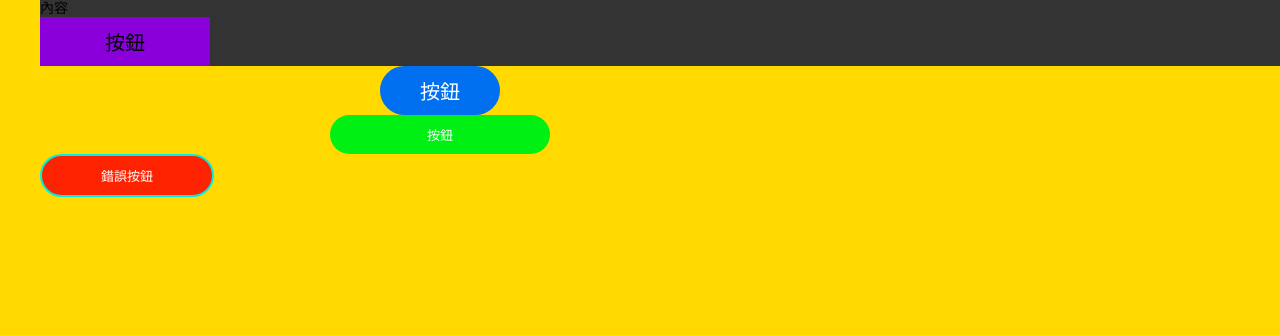
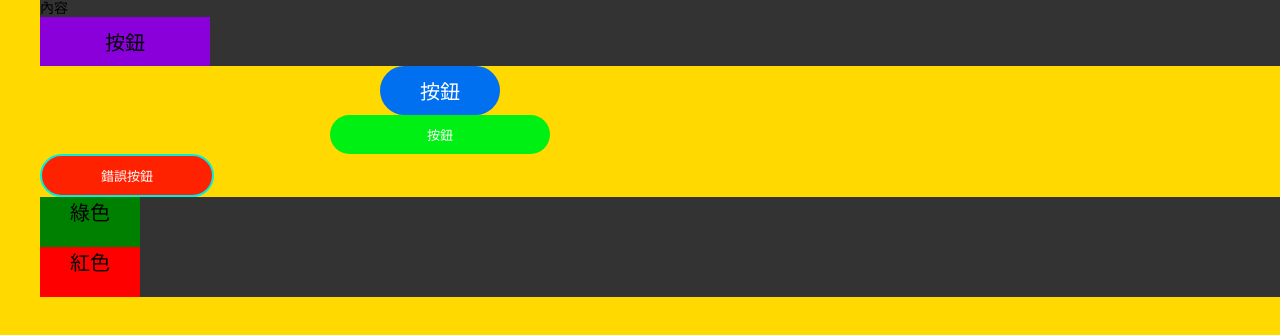
Before and after one commit to sexfat/ed102, a website: page sass.html in a window 1280 px wide. Shown: the part 145-480 px from the top of the page. Drawn offline with Linux system fonts and the light colour scheme.

Commit message:
add 繼承

```diff
--- a/_sassExtend.scss
+++ b/_sassExtend.scss
@@ -1,6 +1,3 @@
-
-
-
 
 //佔位符號
 %rect {
@@ -21,7 +18,6 @@
 //     text-align: center;
 //     background-color: #333;
 // }
-
 .green {
     background-color: green;
     @extend %rect;
@@ -29,7 +25,6 @@
     // @extend .rect;
     // @extend  .textAlign
 }
-
 .red {
    background-color: red;
    @extend %rect;
--- a/sass.html
+++ b/sass.html
@@ -28,6 +28,10 @@
          </div>
          <div id="btn-error">錯誤按鈕</div>
     </div>
+    <div class="wrapper">
+        <div class="green">綠色</div>
+        <div class="red">紅色</div>
+    </div>
 
 
 
```
Also changed, not shown: 1 other file.
